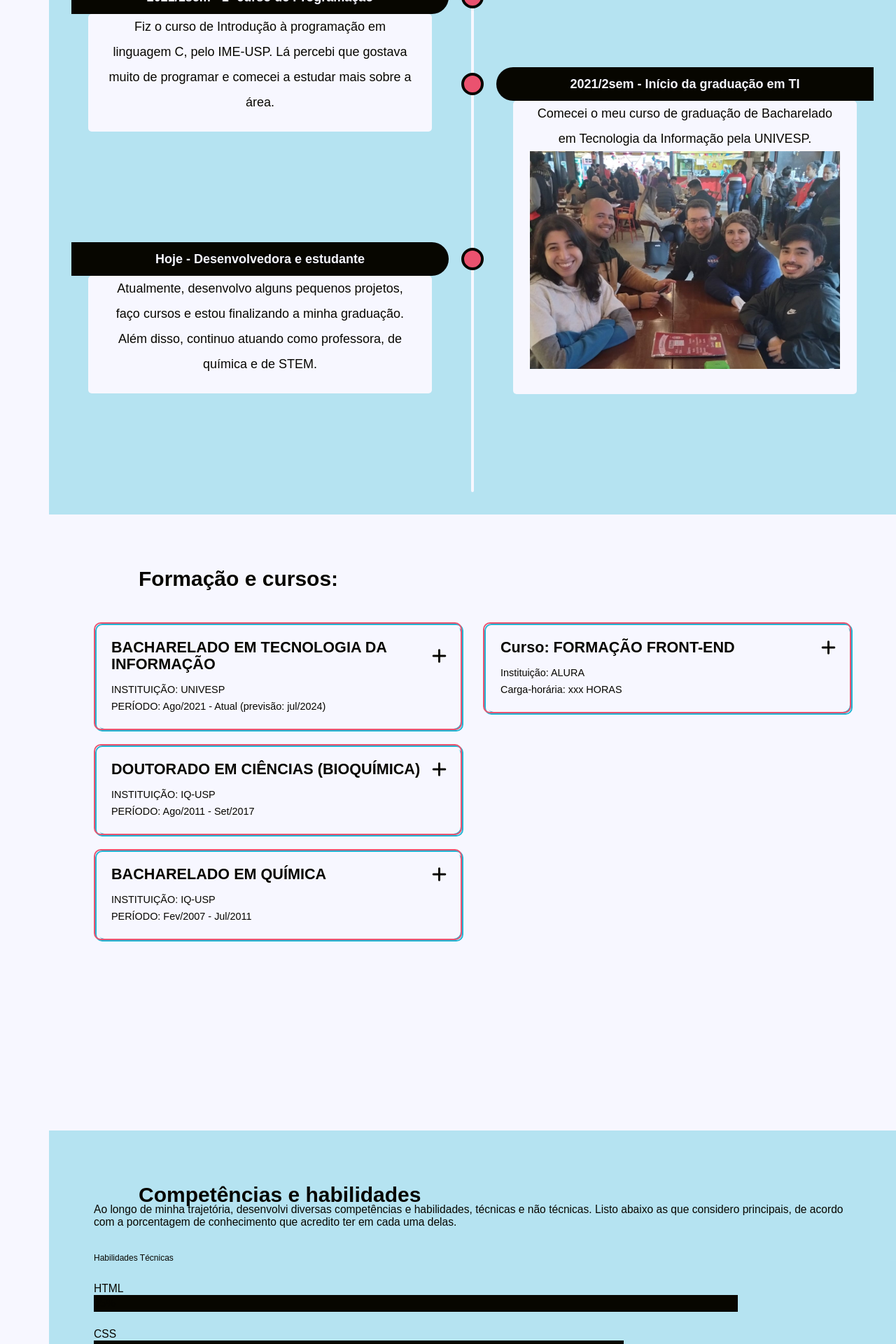
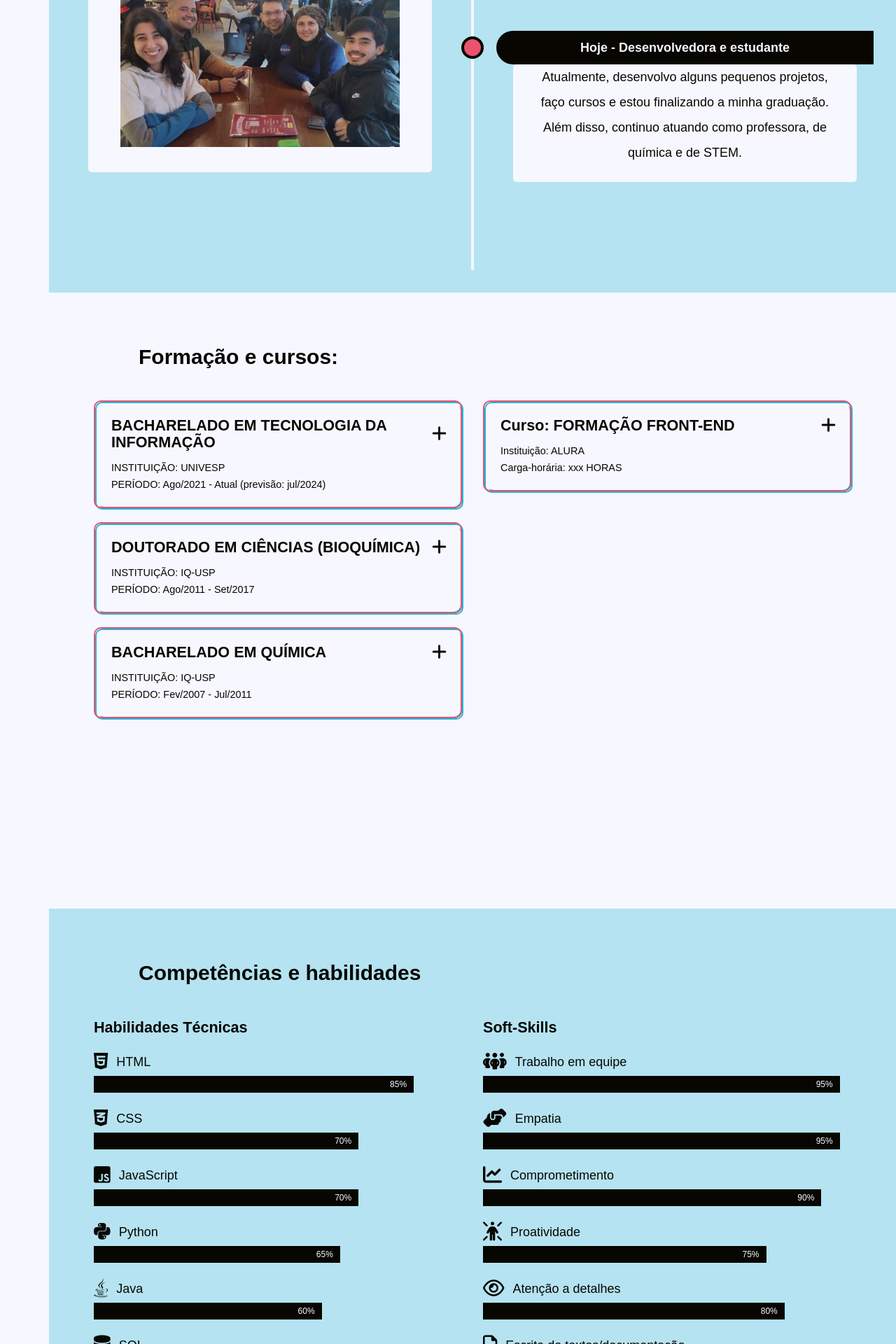
Before and after one commit to Valqps/Portfolio, a Flask app: page / in a window 1280 px wide. Shown: the part 3280-5200 px from the top of the page at 70% size. Run offline with Flask 3, Linux system fonts and the light colour scheme; some libraries are stand-ins or nearby versions; some web fonts are replaced.

Commit message:
Melhoria no item habilidades, colocando ícones e formatando colunas

```diff
--- a/static/styles/habilidades.css
+++ b/static/styles/habilidades.css
@@ -2,17 +2,52 @@
     background-color: var(--cor-verde-transparente);
 }
 
+#habilidades h2 {
+    margin-bottom: 0.8em;
+}
+
+#habilidades h3 {
+    font-weight: bold;
+}
+
 #habilidades p {
-    font-size: 1.3em;
     line-height: normal;
-    margin: 0;
+    margin: 1.5em 0 0.5em 0;
+}
+
+.icone-brands {
+    margin-right: 12px;
+}
+
+.habilidades__texto {
+    font-size: 2em;
+}
+
+.habilidades__item__tag {
+    font-size: 1.5em;
 }
 
 .barra {
     background-color: var(--cor-escura);
-    font-size: 1.3em;
+    /* font-size: 1.3em; */
+    color: var(--cor-clara);
+    text-align: right;
+    padding-right: 10px;
 }
 
 .habilidades__item {
     margin: 23px 0;
 }
+
+#habilidades .coluna {
+    width: 100%;
+}
+
+.habilidade {
+    display: flex;
+    align-items: center;
+}
+
+.fa-brands {
+    margin-right: 12px;
+}
--- a/static/styles/style.css
+++ b/static/styles/style.css
@@ -76,6 +76,7 @@ h2 {
 
 h3 {
     margin: 30px 0 15px 0;
+    font-size: 1.8em;
 }
 
 @media screen and (max-width: 1056px) {
@@ -96,4 +97,8 @@ h3 {
     .coluna-direita {
         padding-left: 0;
     }
+
+    /* .colunas {
+        flex-direction: column;
+    } */
 }
--- a/static/styles/timeline.css
+++ b/static/styles/timeline.css
@@ -25,8 +25,8 @@
   grid-auto-columns: max-content;
   column-gap: var(--col-gap);
   list-style: none;
-  /* width: min(60rem, 90%); */
-  /* margin-inline: auto; */
+  /* width: min(60rem, 90%);
+  margin-inline: auto; */
 }
 
 /* line */
@@ -164,7 +164,7 @@
 }
 
 .item-timeline__figura {
-  width: 100%;
+  width: 90%;
 }
 
 .figura-medalha {
--- a/templates/index.html
+++ b/templates/index.html
@@ -90,13 +90,8 @@
                     <img class="item-timeline__figura" src="../static/img/grupoSandro.jpg" alt="imagem mostrando uma proteína modelada como uma rede, sendo que cada nó da rede é representado como bolas coloridas e as conexões como traços pretos"></div>
                 </li>
                 <li class="item-timeline">
-                    <div class="date">2017/1sem - Casamento</div>
-                    <div class="descr">Casei um pouco antes de defender a tese. Iniciou uma nova fase de vida, de muito apoio e cumplicidade.
-                    <img class="item-timeline__figura" src="../static/img/casamento.jpg" alt="foto da Valquiria e seu marido, Armando. A foto foi tirada na praia. Valquiria está vestida com um vestido branco rendado e cabelos soltos levemente ondulados. Armando está vestido com uma camisa branca de manga curta e tecido leve"></div>
-                </li>
-                <li class="item-timeline">
-                    <div class="date">2017/2sem - Defesa de doutorado</div>
-                    <div class="descr">Defendi a minha <a href="https://www.teses.usp.br/teses/disponiveis/46/46131/tde-27112017-103349/pt-br.php">tese de doutorado</a>. Encerrou um ciclo de muito aprendizado.
+                    <div class="date">2017 - Defesa de doutorado</div>
+                    <div class="descr">Defendi a minha <a href="https://www.teses.usp.br/teses/disponiveis/46/46131/tde-27112017-103349/pt-br.php">tese de doutorado</a>. Encerrou um ciclo de muito aprendizado.</br>
                     <img class="item-timeline__figura" src="../static/img/defesa.jpg" alt="foto da defesa de doutorado, com a Valquiria ao centro. Além dela, os quatro membros da banca de defesa, sendo dois homens a direita de Valquiria e dois homens a esquerda."></div>
                 </li>
                 <li class="item-timeline">
@@ -130,8 +125,8 @@
         </section>
         <section class="section" id="cursos">
             <h2>Formação e cursos:</h2>
-            <div class="colunas">
-                <div class="coluna-item">
+            <div class="colunas duas-colunas">
+                <div class="coluna-item coluna">
                     <div class="borda-colorida">
                         <div class="cursos__item cursos__formacao">
                             <div class="colunas alinhados">
@@ -168,7 +163,7 @@
                         </div>
                     </div>
                 </div>
-                <div class="coluna-item coluna-direita">
+                <div class="coluna-item coluna-direita coluna">
                     <div class="borda-colorida">
                         <div class="cursos__item">
                             <div class="colunas alinhados">
@@ -186,97 +181,98 @@
         </section>
         <section class="section" id="habilidades">
             <h2>Competências e habilidades</h2>
-            <p>Ao longo de minha trajetória, desenvolvi diversas competências e habilidades, técnicas e não técnicas. Listo abaixo as que considero principais, de acordo com a porcentagem de conhecimento que acredito ter em cada uma delas.</p>
-            <div class="duas-colunas">
+            <!-- <p class="habilidades__texto">Principais habilidades que adquiri em minha trajetória, de acordo com a porcentagem que acredito ter.</p> -->
+            <div class="colunas duas-colunas">
                 <div class="coluna">
                     <h3>Habilidades Técnicas</h3>
                     <div class="habilidades__item">
-                        <p>HTML</p>
+                        <p class="habilidades__item__tag"><i class="fa-brands fa-html5 fa-xl"></i>HTML</p>
                         <div class="progress">
                             <div class="progress-bar barra" role="progressbar" style="width: 85%;" aria-valuenow="85" aria-valuemin="0" aria-valuemax="100">85%</div>
                         </div>
                     </div>
                     <div class="habilidades__item">
-                        <p>CSS</p>
+                        <p class="habilidades__item__tag"><i class="fa-brands fa-css3-alt fa-xl"></i>CSS</p>
                         <div class="progress">
                             <div class="progress-bar barra" role="progressbar" style="width: 70%;" aria-valuenow="70" aria-valuemin="0" aria-valuemax="100">70%</div>
                         </div>
                     </div>
                     <div class="habilidades__item">
-                        <p>JavaScript</p>
+                        <p class="habilidades__item__tag"><i class="fa-brands fa-square-js fa-xl"></i>JavaScript</p>
                         <div class="progress">
                             <div class="progress-bar barra" role="progressbar" style="width: 70%;" aria-valuenow="70" aria-valuemin="0" aria-valuemax="100">70%</div>
                         </div>
                     </div>
-                    <div class="habilidades__item">
-                        <p>UX</p>
+                    <!-- <div class="habilidades__item">
+                        <p class="habilidades__item__tag"><i class="icone-brands fa-regular fa-circle-user fa-xl"></i>UX</p>
                         <div class="progress">
                             <div class="progress-bar barra" role="progressbar" style="width: 55%;" aria-valuenow="55" aria-valuemin="0" aria-valuemax="100">55%</div>
                         </div>
-                    </div>
+                    </div> -->
                     <div class="habilidades__item">
-                        <p>Python</p>
+                        <p class="habilidades__item__tag"><i class="fa-brands fa-python fa-xl"></i>Python</p>
                         <div class="progress">
                             <div class="progress-bar barra" role="progressbar" style="width: 65%;" aria-valuenow="65" aria-valuemin="0" aria-valuemax="100">65%</div>
                         </div>
                     </div>
                     <div class="habilidades__item">
-                        <p>Java</p>
+                        <p class="habilidades__item__tag"><i class="fa-brands fa-java fa-xl"></i>Java</p>
                         <div class="progress">
                             <div class="progress-bar barra" role="progressbar" style="width: 60%;" aria-valuenow="60" aria-valuemin="0" aria-valuemax="100">60%</div>
                         </div>
                     </div>
                     <div class="habilidades__item">
-                        <p>SQL</p>
+                        <p class="habilidades__item__tag"><i class="icone-brands fa-solid fa-database fa-xl"></i>SQL</p>
                         <div class="progress">
                             <div class="progress-bar barra" role="progressbar" style="width: 55%;" aria-valuenow="55" aria-valuemin="0" aria-valuemax="100">55%</div>
                         </div>
                     </div>
                 </div>
                 <div class="coluna coluna-direita">
+                    <h3>Soft-Skills</h3>
+                    <!-- <div class="habilidades__item">
+                        <p class="habilidades__item__tag"><i class="icone-brands fa-solid fa-person-chalkboard fa-xl"></i>Comunicação</p>
+                        <div class="progress">
+                            <div class="progress-bar barra" role="progressbar" style="width: 80%;" aria-valuenow="80" aria-valuemin="0" aria-valuemax="100">80%</div>
+                        </div>
+                    </div> -->
                     <div class="habilidades__item">
-                        <h3>Soft-Skills</h3>
-                        <p>Comunicação</p>
+                        <p class="habilidades__item__tag"><i class="icone-brands fa-solid fa-people-group fa-xl"></i>Trabalho em equipe</p>
+                        <div class="progress">
+                            <div class="progress-bar barra" role="progressbar" style="width: 95%;" aria-valuenow="95" aria-valuemin="0" aria-valuemax="100">95%</div>
+                        </div>
+                    </div>
+                    <div class="habilidades__item">
+                        <p class="habilidades__item__tag"><i class="icone-brands fa-solid fa-handshake-angle fa-xl"></i>Empatia</p>
+                        <div class="progress">
+                            <div class="progress-bar barra" role="progressbar" style="width: 95%;" aria-valuenow="95" aria-valuemin="0" aria-valuemax="100">95%</div>
+                        </div>
+                    </div>
+                    <div class="habilidades__item">
+                        <p class="habilidades__item__tag"><i class="icone-brands fa-solid fa-chart-line fa-xl"></i>Comprometimento</p>
+                        <div class="progress">
+                            <div class="progress-bar barra" role="progressbar" style="width: 90%;" aria-valuenow="90" aria-valuemin="0" aria-valuemax="100">90%</div>
+                        </div>
+                    </div>
+                    <div class="habilidades__item">
+                        <p class="habilidades__item__tag"><i class="icone-brands fa-solid fa-person-rays fa-xl"></i>Proatividade</p>
+                        <div class="progress">
+                            <div class="progress-bar barra" role="progressbar" style="width: 75%;" aria-valuenow="75" aria-valuemin="0" aria-valuemax="100">75%</div>
+                        </div>
+                    </div>
+                    <div class="habilidades__item">
+                        <p class="habilidades__item__tag"><i class="icone-brands fa-regular fa-eye fa-xl"></i>Atenção a detalhes</p>
                         <div class="progress">
                             <div class="progress-bar barra" role="progressbar" style="width: 80%;" aria-valuenow="80" aria-valuemin="0" aria-valuemax="100">80%</div>
                         </div>
                     </div>
                     <div class="habilidades__item">
-                        <p>Trabalho em equipe</p>
-                        <div class="progress">
-                            <div class="progress-bar barra" role="progressbar" style="width: 95%;" aria-valuenow="95" aria-valuemin="0" aria-valuemax="100">95%</div>
-                        </div>
-                    </div>
-                    <div class="habilidades__item">
-                        <p>Empatia</p>
-                        <div class="progress">
-                            <div class="progress-bar barra" role="progressbar" style="width: 95%;" aria-valuenow="95" aria-valuemin="0" aria-valuemax="100">95%</div>
-                        </div>
-                    </div>
-                    <div class="habilidades__item">
-                        <p>Comprometimento</p>
-                        <div class="progress">
-                            <div class="progress-bar barra" role="progressbar" style="width: 90%;" aria-valuenow="90" aria-valuemin="0" aria-valuemax="100">90%</div>
-                        </div>
-                    </div>
-                    <div class="habilidades__item">
-                        <p>Proatividade</p>
-                        <div class="progress">
-                            <div class="progress-bar barra" role="progressbar" style="width: 75%;" aria-valuenow="75" aria-valuemin="0" aria-valuemax="100">75%</div>
-                        </div>
-                    </div>
-                    <div class="habilidades__item">
-                        <p>Atenção a detalhes</p>
-                        <div class="progress">
-                            <div class="progress-bar barra" role="progressbar" style="width: 80%;" aria-valuenow="80" aria-valuemin="0" aria-valuemax="100">80%</div>
-                        </div>
-                    </div>
-                    <div class="habilidades__item">
-                        <p>Escrita de textos/documentação</p>
+                        <p class="habilidades__item__tag"><i class="icone-brands fa-regular fa-file-lines fa-xl"></i>Escrita de textos/documentação</p>
                         <div class="progress">
                             <div class="progress-bar barra" role="progressbar" style="width: 100%;" aria-valuenow="100" aria-valuemin="0" aria-valuemax="100">100%</div>
                         </div>
                     </div>
+                </div>
                 </div>
             </div>
         </section>
```
